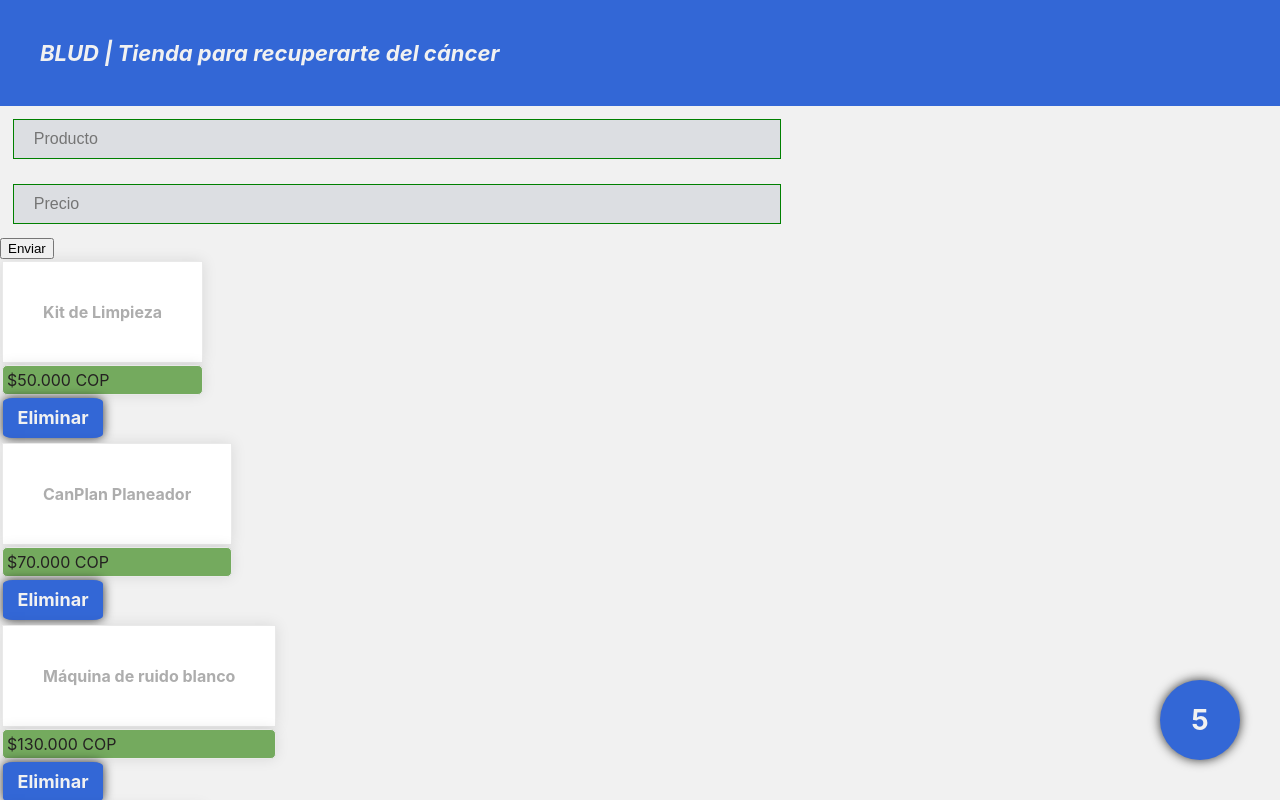
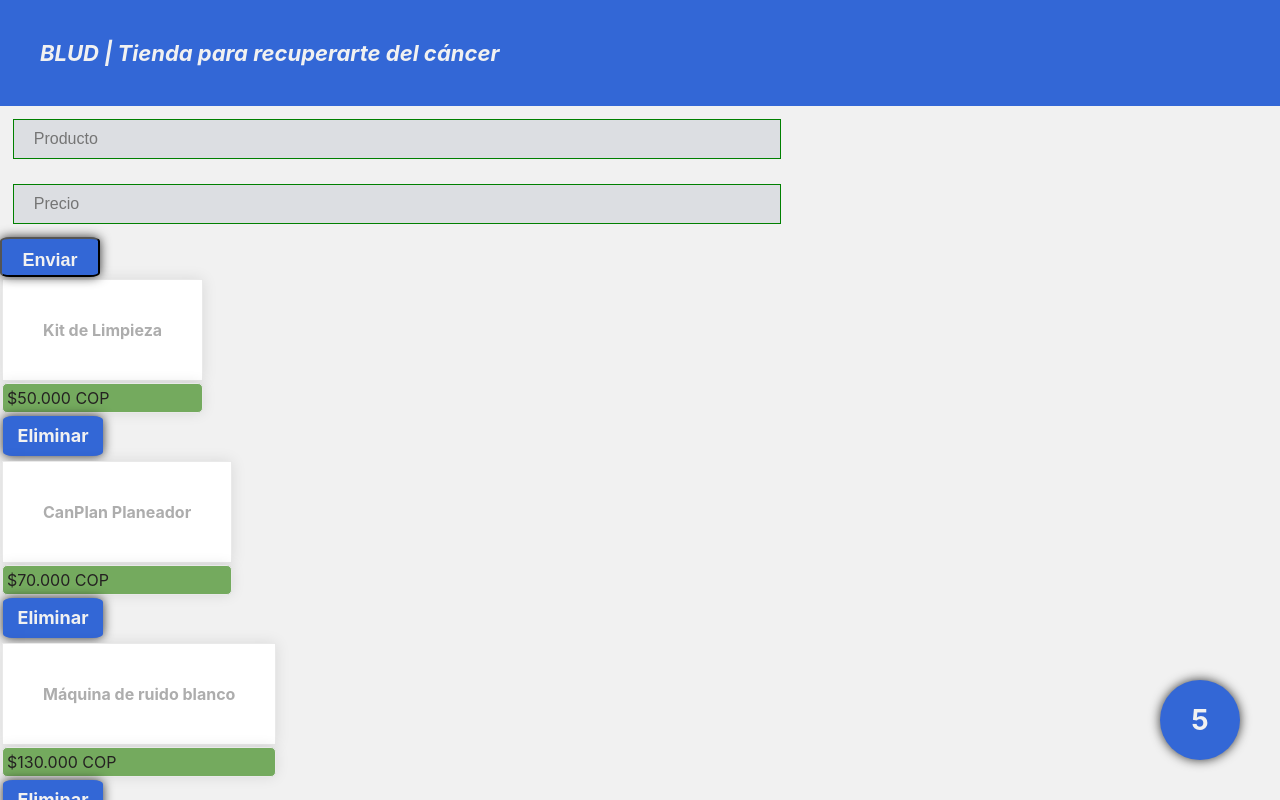
Before and after one commit to jdreyespaez/bictia-taller1-reactjs-eCommerce, a React (Create React App) app: page / in a window 1280 px wide. Shown: the top 800 px of the page. Built offline with nearby package versions, Linux system fonts and the light colour scheme.

Commit message:
Arreglos al botón 'Enviar'

```diff
--- a/src/components/formulario.js
+++ b/src/components/formulario.js
@@ -48,7 +48,7 @@
                             onChange={this.handleCampo}
                         />
                     </div>
-                    <button type="submit">Enviar</button>
+                    <button className="btn" type="submit">Enviar</button>
                 </form>
             </div>
         );
```
